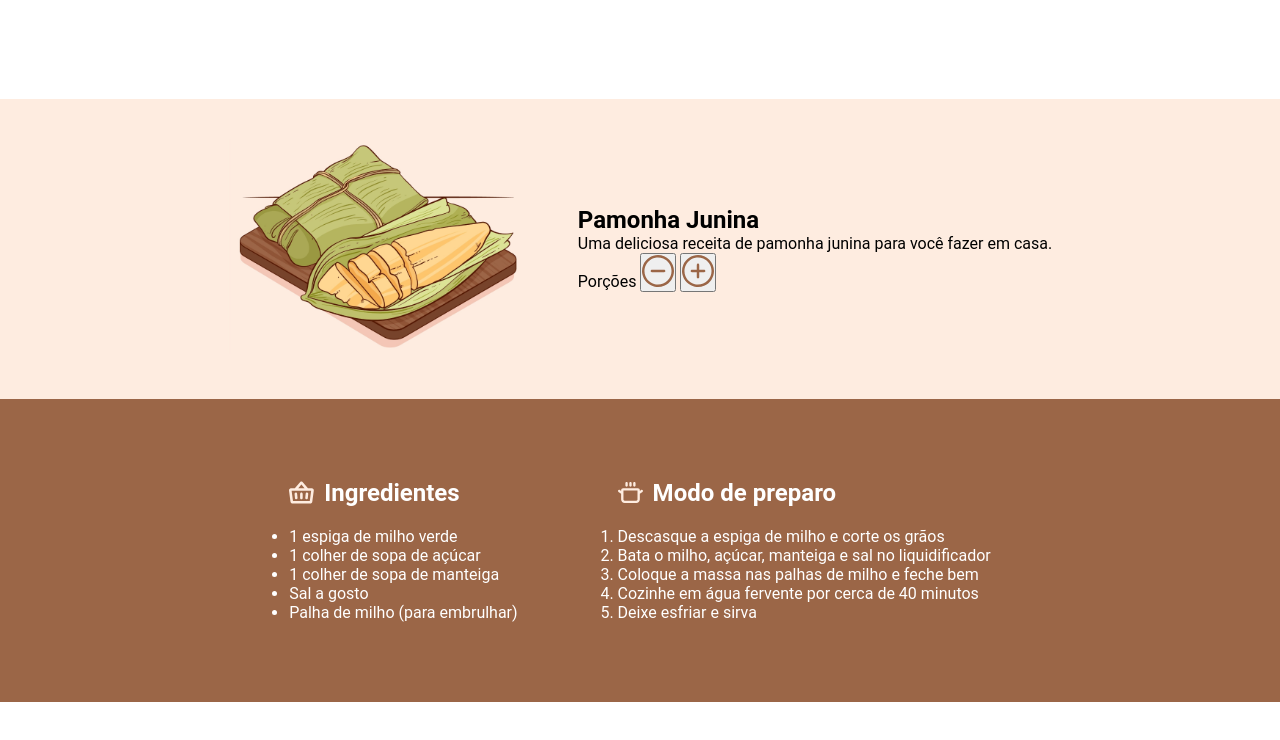
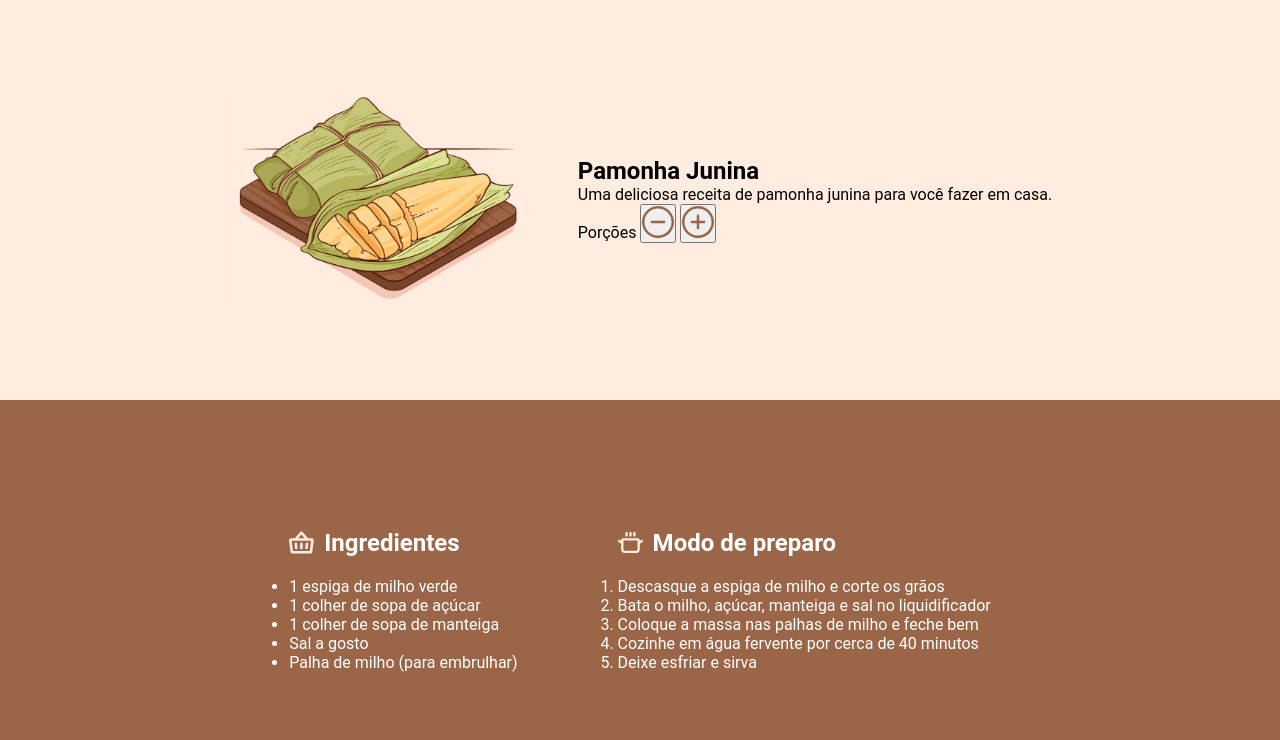
Before and after one commit to MartinianoGomes/receita-pamonha-webi, a plain HTML site: page index.html in a window 1280 px wide. Drawn offline with Linux system fonts and the light colour scheme.

Commit message:
ajustando o tamanho da tela

```diff
--- a/style.css
+++ b/style.css
@@ -31,7 +31,7 @@ main {
 
     gap: 50px;
 
-    height: 300px;
+    height: 50vh;
     width: 100%;
     padding-block: 50px;
 
@@ -59,6 +59,7 @@ main {
 
     gap: 100px;
 
+    height: 50vh;
     width: 100%;
     padding-block: 80px;
 }
```
